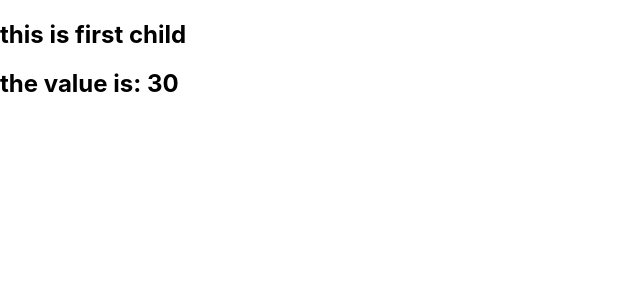
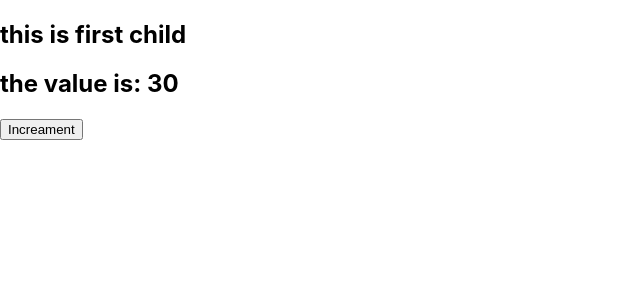
Before and after one commit to Muhammad-Usama-07/WebDevBootcamp2020, a React (Create React App) app in the folder Class05/: page / in a window 1280 px wide. Shown: the top 300 px of the page, without its empty margins (0-640 px from the left). Built offline with nearby package versions, Linux system fonts and the light colour scheme.

Commit message:
Creating an increamenting button

```diff
--- a/Class05/src/Child.js
+++ b/Class05/src/Child.js
@@ -8,7 +8,7 @@ const Child = () => {
         <div>
             <h2>this is first child</h2>
             <h2>the value is: {counterValue}</h2>
-
+            <button onClick = {()=>console.log("Button Working ")}>Increament</button>
         </div>
     )
 }
```
Also changed, not shown: 1 other file (tests, documents, lock files or other folders).
